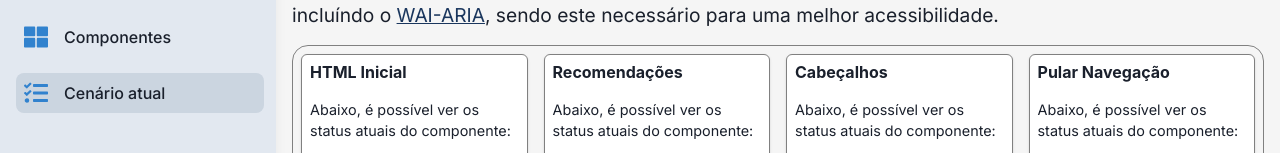
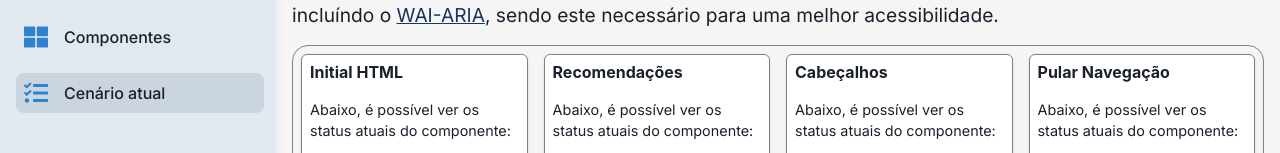
Before and after one commit to daviteixeira-dev/accesshub, a React (Vite) app: page /current-scenario in a window 1280 px wide. Shown: the part 241-394 px from the top of the page. Built offline with nearby package versions, Linux system fonts and the light colour scheme.

Commit message:
:sparkles: feat: translate component for multi-language support.

```diff
--- a/src/components/ComponentStatusPanel/ComponentStatusPanel.tsx
+++ b/src/components/ComponentStatusPanel/ComponentStatusPanel.tsx
@@ -1,154 +1,160 @@
 import { SimpleGrid } from '@chakra-ui/react';
+
 import CardOfStatusPainel from './CardOfStatusPainel';
+
+import { useTranslation } from 'react-i18next';
 
 const dataForTheCardOfStatusPainel = [
     {
-        cardName: 'HTML Inicial',
+        cardName: 'currentScenarioPage.initialHTMLCard.title',
         badge_colorBgCode: 'yellow',
         badge_colorBgWaiAria: 'yellow',
         badge_colorBgHasText: 'green',
-        tooltip_tooltipTextWaiAria: 'Possui alguns exemplos com WAI-ARIA.',
-        tooltip_tooltipTextCode: 'Apresenta alguns exemplos de código.',
-        tooltip_tooltipTextHasText: 'Apresenta exemplos textuais.'
+        tooltip_tooltipTextWaiAria: 'currentScenarioPage.initialHTMLCard.hasWaiAriaExamples',
+        tooltip_tooltipTextCode: 'currentScenarioPage.initialHTMLCard.hasCodeExamples',
+        tooltip_tooltipTextHasText: 'currentScenarioPage.initialHTMLCard.hasTextualExamples'
     },
     {
-        cardName: 'Recomendações',
+        cardName: 'currentScenarioPage.recommendationsCard.title',
         badge_colorBgCode: 'yellow',
         badge_colorBgWaiAria: 'red',
         badge_colorBgHasText: 'green',
-        tooltip_tooltipTextWaiAria: 'Não possui exemplos com WAI-ARIA.',
-        tooltip_tooltipTextCode: 'Apresenta alguns exemplos de código.',
-        tooltip_tooltipTextHasText: 'Apresenta exemplos textuais.'
+        tooltip_tooltipTextWaiAria: 'currentScenarioPage.recommendationsCard.hasWaiAriaExamples',
+        tooltip_tooltipTextCode: 'currentScenarioPage.recommendationsCard.hasCodeExamples',
+        tooltip_tooltipTextHasText: 'currentScenarioPage.recommendationsCard.hasTextualExamples'
     },
     {
-        cardName: 'Cabeçalhos',
+        cardName: 'currentScenarioPage.headingCard.title',
         badge_colorBgCode: 'green',
         badge_colorBgWaiAria: 'red',
         badge_colorBgHasText: 'green',
-        tooltip_tooltipTextWaiAria: 'Não possui exemplos com WAI-ARIA.',
-        tooltip_tooltipTextCode: 'Apresenta exemplos de código.',
-        tooltip_tooltipTextHasText: 'Apresenta exemplos textuais.'
+        tooltip_tooltipTextWaiAria: 'currentScenarioPage.headingCard.hasWaiAriaExamples',
+        tooltip_tooltipTextCode: 'currentScenarioPage.headingCard.hasCodeExamples',
+        tooltip_tooltipTextHasText: 'currentScenarioPage.headingCard.hasTextualExamples'
     },
     {
-        cardName: 'Pular Navegação',
+        cardName: 'currentScenarioPage.skipNavigationCard.title',
         badge_colorBgCode: 'green',
         badge_colorBgWaiAria: 'red',
         badge_colorBgHasText: 'green',
-        tooltip_tooltipTextWaiAria: 'Não possui exemplos com WAI-ARIA.',
-        tooltip_tooltipTextCode: 'Apresenta exemplos de código.',
-        tooltip_tooltipTextHasText: 'Apresenta exemplos textuais.'
+        tooltip_tooltipTextWaiAria: 'currentScenarioPage.skipNavigationCard.hasWaiAriaExamples',
+        tooltip_tooltipTextCode: 'currentScenarioPage.skipNavigationCard.hasCodeExamples',
+        tooltip_tooltipTextHasText: 'currentScenarioPage.skipNavigationCard.hasTextualExamples'
     },
     {
-        cardName: 'Breadcrumbs',
+        cardName: 'currentScenarioPage.breadcrumbsCard.title',
         badge_colorBgCode: 'green',
         badge_colorBgWaiAria: 'yellow',
         badge_colorBgHasText: 'green',
-        tooltip_tooltipTextWaiAria: 'Possui alguns exemplos com WAI-ARIA.',
-        tooltip_tooltipTextCode: 'Apresenta exemplos de código.',
-        tooltip_tooltipTextHasText: 'Apresenta exemplos textuais.'
+        tooltip_tooltipTextWaiAria: 'currentScenarioPage.breadcrumbsCard.hasWaiAriaExamples',
+        tooltip_tooltipTextCode: 'currentScenarioPage.breadcrumbsCard.hasCodeExamples',
+        tooltip_tooltipTextHasText: 'currentScenarioPage.breadcrumbsCard.hasTextualExamples'
     },
     {
-        cardName: 'Tabelas',
+        cardName: 'currentScenarioPage.tablesCard.title',
         badge_colorBgCode: 'green',
         badge_colorBgWaiAria: 'red',
         badge_colorBgHasText: 'green',
-        tooltip_tooltipTextWaiAria: 'Não possui exemplos com WAI-ARIA.',
-        tooltip_tooltipTextCode: 'Apresenta exemplos de código.',
-        tooltip_tooltipTextHasText: 'Apresenta exemplos textuais.'
+        tooltip_tooltipTextWaiAria: 'currentScenarioPage.tablesCard.hasWaiAriaExamples',
+        tooltip_tooltipTextCode: 'currentScenarioPage.tablesCard.hasCodeExamples',
+        tooltip_tooltipTextHasText: 'currentScenarioPage.tablesCard.hasTextualExamples'
     },
     {
-        cardName: 'Formulários',
+        cardName: 'currentScenarioPage.formsCard.title',
         badge_colorBgCode: 'green',
         badge_colorBgWaiAria: 'red',
         badge_colorBgHasText: 'green',
-        tooltip_tooltipTextWaiAria: 'Não possui exemplos com WAI-ARIA.',
-        tooltip_tooltipTextCode: 'Apresenta exemplos de código.',
-        tooltip_tooltipTextHasText: 'Apresenta exemplos textuais.'
+        tooltip_tooltipTextWaiAria: 'currentScenarioPage.formsCard.hasWaiAriaExamples',
+        tooltip_tooltipTextCode: 'currentScenarioPage.formsCard.hasCodeExamples',
+        tooltip_tooltipTextHasText: 'currentScenarioPage.formsCard.hasTextualExamples'
     },
     {
-        cardName: 'Links',
+        cardName: 'currentScenarioPage.linksCard.title',
         badge_colorBgCode: 'green',
         badge_colorBgWaiAria: 'yellow',
         badge_colorBgHasText: 'green',
-        tooltip_tooltipTextWaiAria: 'Possui alguns exemplos com WAI-ARIA.',
-        tooltip_tooltipTextCode: 'Apresenta exemplos de código.',
-        tooltip_tooltipTextHasText: 'Apresenta exemplos textuais.'
+        tooltip_tooltipTextWaiAria: 'currentScenarioPage.linksCard.hasWaiAriaExamples',
+        tooltip_tooltipTextCode: 'currentScenarioPage.linksCard.hasCodeExamples',
+        tooltip_tooltipTextHasText: 'currentScenarioPage.linksCard.hasTextualExamples'
     },
     {
-        cardName: 'Imagens',
+        cardName: 'currentScenarioPage.imagesCard.title',
         badge_colorBgCode: 'green',
         badge_colorBgWaiAria: 'red',
         badge_colorBgHasText: 'green',
-        tooltip_tooltipTextWaiAria: 'Não possui exemplos com WAI-ARIA.',
-        tooltip_tooltipTextCode: 'Apresenta exemplos de código.',
-        tooltip_tooltipTextHasText: 'Apresenta exemplos textuais.'
+        tooltip_tooltipTextWaiAria: 'currentScenarioPage.imagesCard.hasWaiAriaExamples',
+        tooltip_tooltipTextCode: 'currentScenarioPage.imagesCard.hasCodeExamples',
+        tooltip_tooltipTextHasText: 'currentScenarioPage.imagesCard.hasTextualExamples'
     },
     {
-        cardName: 'Vídeos',
+        cardName: 'currentScenarioPage.videosCard.title',
         badge_colorBgCode: 'green',
         badge_colorBgWaiAria: 'red',
         badge_colorBgHasText: 'green',
-        tooltip_tooltipTextWaiAria: 'Não possui exemplos com WAI-ARIA.',
-        tooltip_tooltipTextCode: 'Apresenta exemplos de código.',
-        tooltip_tooltipTextHasText: 'Apresenta exemplos textuais.'
+        tooltip_tooltipTextWaiAria: 'currentScenarioPage.videosCard.hasWaiAriaExamples',
+        tooltip_tooltipTextCode: 'currentScenarioPage.videosCard.hasCodeExamples',
+        tooltip_tooltipTextHasText: 'currentScenarioPage.videosCard.hasTextualExamples'
     },
     {
-        cardName: 'Áudios',
+        cardName: 'currentScenarioPage.audiosCard.title',
         badge_colorBgCode: 'green',
         badge_colorBgWaiAria: 'red',
         badge_colorBgHasText: 'green',
-        tooltip_tooltipTextWaiAria: 'Não possui exemplos com WAI-ARIA.',
-        tooltip_tooltipTextCode: 'Apresenta exemplos de código.',
-        tooltip_tooltipTextHasText: 'Apresenta exemplos textuais.'
+        tooltip_tooltipTextWaiAria: 'currentScenarioPage.audiosCard.hasWaiAriaExamples',
+        tooltip_tooltipTextCode: 'currentScenarioPage.audiosCard.hasCodeExamples',
+        tooltip_tooltipTextHasText: 'currentScenarioPage.audiosCard.hasTextualExamples'
     },
     {
-        cardName: 'Mudar o tamanho da fonte',
+        cardName: 'currentScenarioPage.changeFontSizeCard.title',
         badge_colorBgCode: 'green',
         badge_colorBgWaiAria: 'red',
         badge_colorBgHasText: 'green',
-        tooltip_tooltipTextWaiAria: 'Não possui exemplos com WAI-ARIA.',
-        tooltip_tooltipTextCode: 'Apresenta exemplos de código.',
-        tooltip_tooltipTextHasText: 'Apresenta exemplos textuais.'
+        tooltip_tooltipTextWaiAria: 'currentScenarioPage.changeFontSizeCard.hasWaiAriaExamples',
+        tooltip_tooltipTextCode: 'currentScenarioPage.changeFontSizeCard.hasCodeExamples',
+        tooltip_tooltipTextHasText: 'currentScenarioPage.changeFontSizeCard.hasTextualExamples'
     },
     {
-        cardName: 'Alterar o contraste do site',
+        cardName: 'currentScenarioPage.changeSiteContrastCard.title',
         badge_colorBgCode: 'green',
         badge_colorBgWaiAria: 'red',
         badge_colorBgHasText: 'green',
-        tooltip_tooltipTextWaiAria: 'Não possui exemplos com WAI-ARIA.',
-        tooltip_tooltipTextCode: 'Apresenta exemplos de código.',
-        tooltip_tooltipTextHasText: 'Apresenta exemplos textuais.'
+        tooltip_tooltipTextWaiAria: 'currentScenarioPage.changeSiteContrastCard.hasWaiAriaExamples',
+        tooltip_tooltipTextCode: 'currentScenarioPage.changeSiteContrastCard.hasCodeExamples',
+        tooltip_tooltipTextHasText: 'currentScenarioPage.changeSiteContrastCard.hasTextualExamples'
     },
     {
-        cardName: 'Ouvir a descrição',
+        cardName: 'currentScenarioPage.listenToDescriptionCard.title',
         badge_colorBgCode: 'green',
         badge_colorBgWaiAria: 'red',
         badge_colorBgHasText: 'green',
-        tooltip_tooltipTextWaiAria: 'Não possui exemplos com WAI-ARIA.',
-        tooltip_tooltipTextCode: 'Apresenta exemplos de código.',
-        tooltip_tooltipTextHasText: 'Apresenta exemplos textuais.'
+        tooltip_tooltipTextWaiAria: 'currentScenarioPage.listenToDescriptionCard.hasWaiAriaExamples',
+        tooltip_tooltipTextCode: 'currentScenarioPage.listenToDescriptionCard.hasCodeExamples',
+        tooltip_tooltipTextHasText: 'currentScenarioPage.listenToDescriptionCard.hasTextualExamples'
     },
     {
-        cardName: 'Navegação pelo teclado',
+        cardName: 'currentScenarioPage.keyboardNavigationCard.title',
         badge_colorBgCode: 'green',
         badge_colorBgWaiAria: 'red',
         badge_colorBgHasText: 'green',
-        tooltip_tooltipTextWaiAria: 'Não possui exemplos com WAI-ARIA.',
-        tooltip_tooltipTextCode: 'Apresenta exemplos de código.',
-        tooltip_tooltipTextHasText: 'Apresenta exemplos textuais.'
+        tooltip_tooltipTextWaiAria: 'currentScenarioPage.listenToDescriptionCard.hasWaiAriaExamples',
+        tooltip_tooltipTextCode: 'currentScenarioPage.listenToDescriptionCard.hasCodeExamples',
+        tooltip_tooltipTextHasText: 'currentScenarioPage.listenToDescriptionCard.hasTextualExamples'
     },
     {
-        cardName: 'Máscara de Leitura',
+        cardName: 'currentScenarioPage.readingMaskCard.title',
         badge_colorBgCode: 'green',
         badge_colorBgWaiAria: 'red',
         badge_colorBgHasText: 'green',
-        tooltip_tooltipTextWaiAria: 'Não possui exemplos com WAI-ARIA.',
-        tooltip_tooltipTextCode: 'Apresenta exemplos de código.',
-        tooltip_tooltipTextHasText: 'Apresenta exemplos textuais.'
+        tooltip_tooltipTextWaiAria: 'currentScenarioPage.readingMaskCard.hasWaiAriaExamples',
+        tooltip_tooltipTextCode: 'currentScenarioPage.readingMaskCard.hasCodeExamples',
+        tooltip_tooltipTextHasText: 'currentScenarioPage.readingMaskCard.hasTextualExamples'
     },
 ]
 
 const ComponentStatusPanel = () => {
+
+    const { t } = useTranslation();
+
     return (
         <SimpleGrid
             p='.5rem'
@@ -163,13 +169,13 @@ const ComponentStatusPanel = () => {
                 dataForTheCardOfStatusPainel.map((item, index) => (
                     <CardOfStatusPainel
                         key={index}
-                        cardName={item.cardName}
+                        cardName={t(item.cardName)}
                         badge_colorBgCode={item.badge_colorBgCode}
                         badge_colorBgWaiAria={item.badge_colorBgWaiAria}
                         badge_colorBgHasText={item.badge_colorBgHasText}
-                        tooltip_tooltipTextWaiAria={item.tooltip_tooltipTextWaiAria}
-                        tooltip_tooltipTextCode={item.tooltip_tooltipTextCode}
-                        tooltip_tooltipTextHasText={item.tooltip_tooltipTextHasText}
+                        tooltip_tooltipTextWaiAria={t(item.tooltip_tooltipTextWaiAria)}
+                        tooltip_tooltipTextCode={t(item.tooltip_tooltipTextCode)}
+                        tooltip_tooltipTextHasText={t(item.tooltip_tooltipTextHasText)}
                     />
                 ))
             }
```
Also changed, not shown: src/components/ComponentStatusPanel/CardOfStatusPainel.tsx (+7 -2 lines), src/components/Footer/Footer.tsx (+10 -9 lines).
